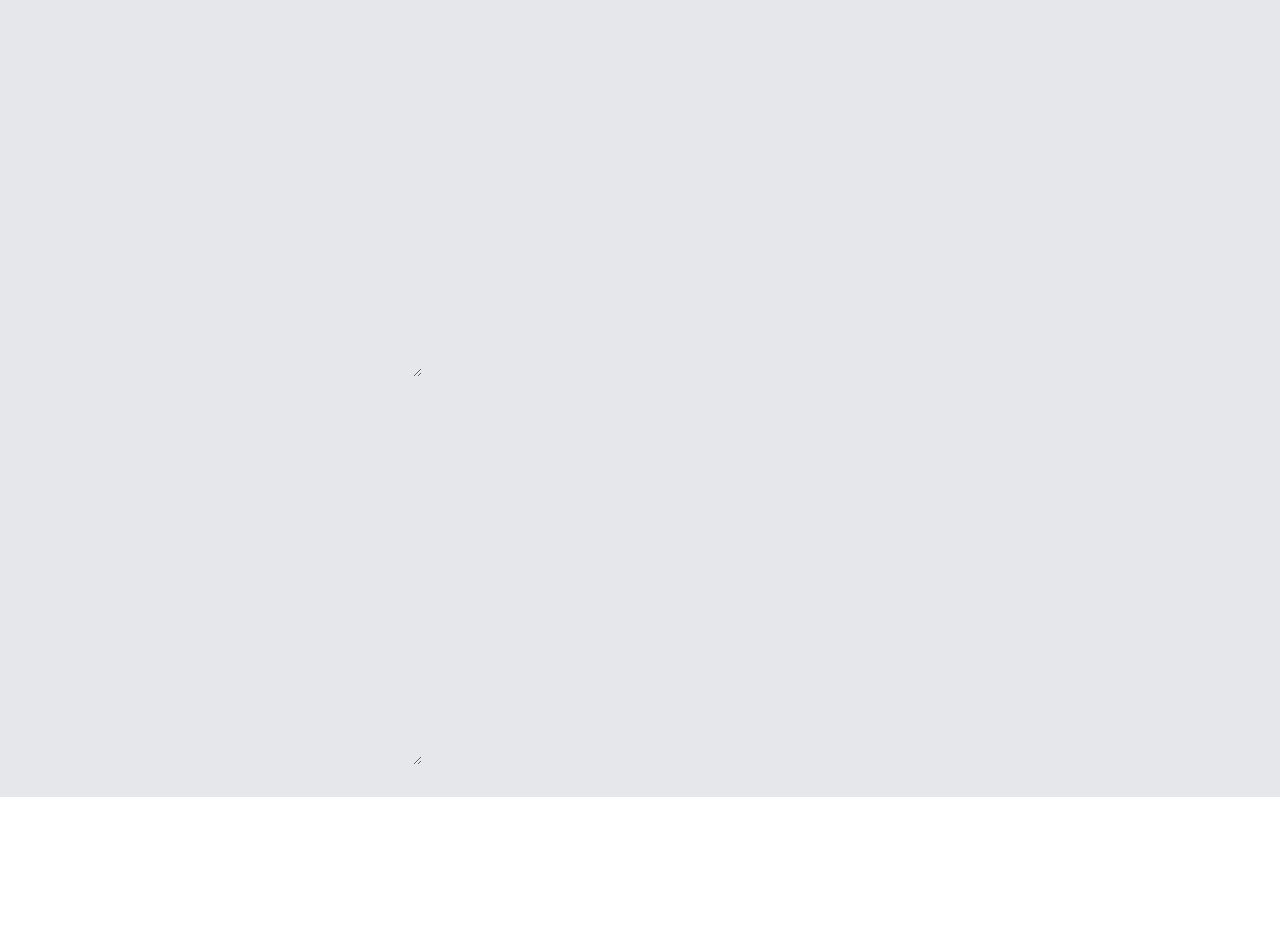
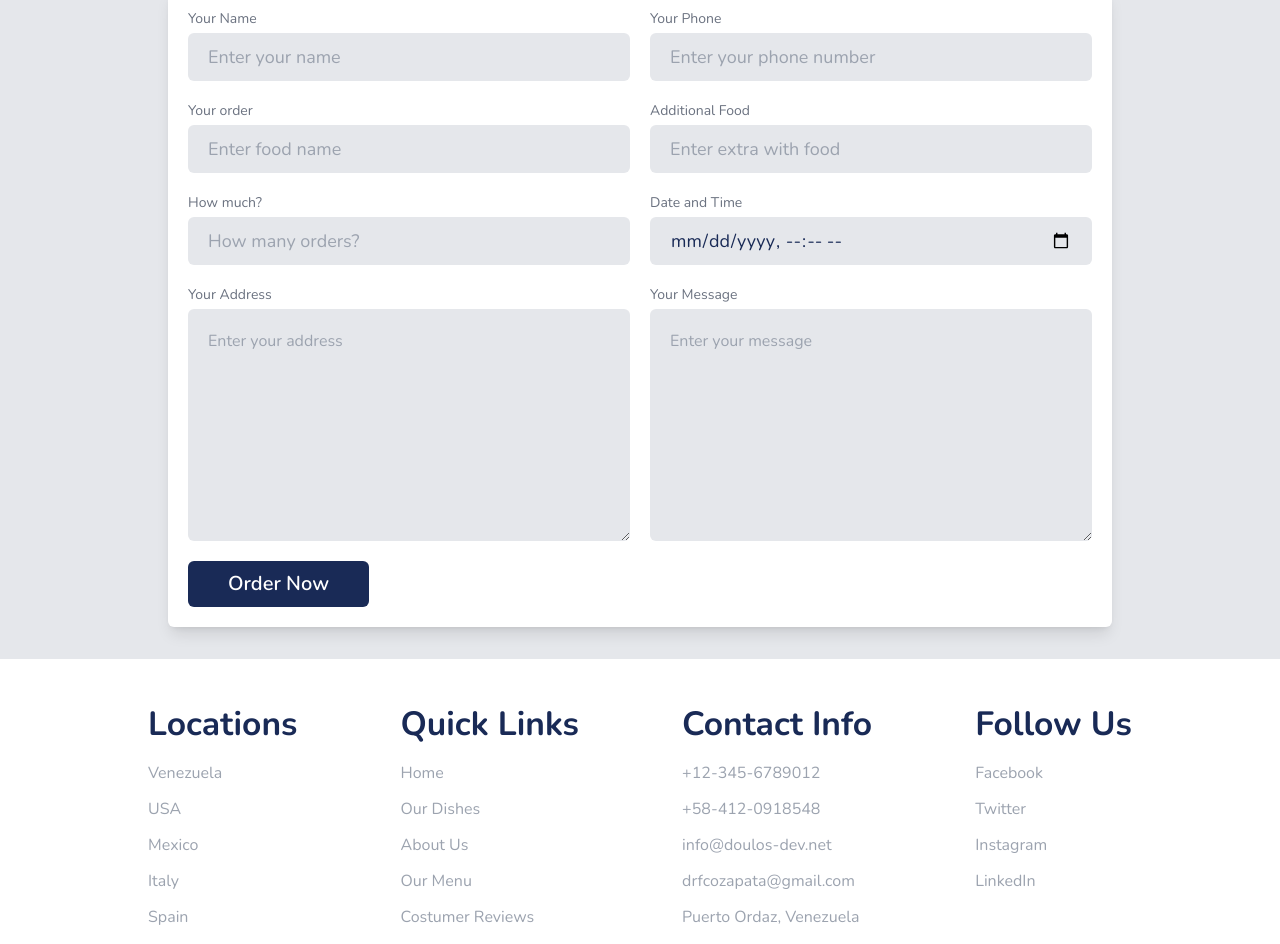
Before and after one commit to drfcozapata/restaurant1-vue, a Vue app: page / in a window 1280 px wide. Shown: the part 4300-5244 px from the top of the page. Before the commit the page ends 5097 px from the top, so only its background shows below. Built offline with nearby package versions, Linux system fonts and the light colour scheme.

Commit message:
Agregados Order y Footer

```diff
--- a/src/App.vue
+++ b/src/App.vue
@@ -6,6 +6,7 @@
 	import OurMenu from '@/views/menu/OurMenu.vue';
 	import CustomerReview from '@/views/reviews/CustomerReview.vue';
 	import OrderNow from '@/views/order/OrderNow.vue';
+	import Footer from './views/footer/Footer.vue';
 </script>
 
 <template>
@@ -16,4 +17,5 @@
 	<OurMenu />
 	<CustomerReview />
 	<OrderNow />
+	<Footer />
 </template>
--- a/src/components/order/OrderForm.vue
+++ b/src/components/order/OrderForm.vue
@@ -1,59 +1,104 @@
 <script lang="ts" setup>
-	//
+	const handleSubmit = (e: { preventDefault: () => void }) => {
+		console.log('Submit');
+	};
 </script>
 
 <template>
-	<form action="">
-		<div class="flex flex-col gap-5">
+	<form class="w-full bg-white rounded-md shadow-lg p-5" @submit="handleSubmit">
+		<div class="lg:flex lg:gap-5 mb-5">
+			<div class="flex flex-col gap-5 flex-1 mb-5 xl:mb-0">
 				<div class="flex flex-col">
-				<label for="" class="mb-1 text-xs"></label>
-				<input type="text" name="" id="" placeholder="" class="bg-gray-200 rounded-lg" />
+					<label for="name" class="mb-1 text-sm text-gray-500">Your Name</label>
+					<input
+						type="text"
+						name="name"
+						id="name"
+						placeholder="Enter your name"
+						class="bg-gray-200 rounded-md h-12 px-5 text-[#192a56] xl:text-lg"
+					/>
 				</div>
 				<div class="flex flex-col">
-				<label for="" class="mb-1 text-xs"></label>
-				<input type="text" name="" id="" placeholder="" class="bg-gray-200 rounded-lg" />
+					<label for="order" class="mb-1 text-sm text-gray-500">Your order</label>
+					<input
+						type="text"
+						name="order"
+						id="order"
+						placeholder="Enter food name"
+						class="bg-gray-200 rounded-md h-12 px-5 text-[#192a56] xl:text-lg"
+					/>
 				</div>
 				<div class="flex flex-col">
-				<label for="" class="mb-1 text-xs"></label>
-				<input type="text" name="" id="" placeholder="" class="bg-gray-200 rounded-lg" />
+					<label for="how-much" class="mb-1 text-sm text-gray-500">How much?</label>
+					<input
+						type="text"
+						name="how-much"
+						id="how-much"
+						placeholder="How many orders?"
+						class="bg-gray-200 rounded-md h-12 px-5 text-[#192a56] xl:text-lg"
+					/>
 				</div>
 				<div class="flex flex-col">
-				<label for="" class="mb-1 text-xs"></label>
+					<label for="address" class="mb-1 text-sm text-gray-500">Your Address</label>
 					<textarea
-					name=""
-					id=""
-					placeholder=""
+						name="address"
+						id="address"
+						placeholder="Enter your address"
 						cols="30"
-					rows="10"
-					class="bg-gray-200 rounded-lg"
+						rows="8"
+						class="bg-gray-200 rounded-md p-5"
 					></textarea>
 				</div>
 			</div>
-		<div class="flex flex-col gap-5">
+			<div class="flex flex-col gap-5 flex-1">
 				<div class="flex flex-col">
-				<label for="" class="mb-1 text-xs"></label>
-				<input type="text" name="" id="" placeholder="" class="bg-gray-200 rounded-lg" />
+					<label for="name" class="mb-1 text-sm text-gray-500">Your Phone</label>
+					<input
+						type="text"
+						name="name"
+						id="name"
+						placeholder="Enter your phone number"
+						class="bg-gray-200 rounded-md h-12 px-5 text-[#192a56] xl:text-lg"
+					/>
 				</div>
 				<div class="flex flex-col">
-				<label for="" class="mb-1 text-xs"></label>
-				<input type="text" name="" id="" placeholder="" class="bg-gray-200 rounded-lg" />
+					<label for="order" class="mb-1 text-sm text-gray-500">Additional Food</label>
+					<input
+						type="text"
+						name="order"
+						id="order"
+						placeholder="Enter extra with food"
+						class="bg-gray-200 rounded-md h-12 px-5 text-[#192a56] xl:text-lg"
+					/>
 				</div>
 				<div class="flex flex-col">
-				<label for="" class="mb-1 text-xs"></label>
-				<input type="text" name="" id="" placeholder="" class="bg-gray-200 rounded-lg" />
+					<label for="how-much" class="mb-1 text-sm text-gray-500">Date and Time</label>
+					<input
+						type="datetime-local"
+						name="how-much"
+						id="how-much"
+						placeholder="How many orders?"
+						class="bg-gray-200 rounded-md h-12 px-5 text-[#192a56] xl:text-lg"
+					/>
 				</div>
 				<div class="flex flex-col">
-				<label for="" class="mb-1 text-xs"></label>
+					<label for="address" class="mb-1 text-sm text-gray-500">Your Message</label>
 					<textarea
-					name=""
-					id=""
-					placeholder=""
+						name="address"
+						id="address"
+						placeholder="Enter your message"
 						cols="30"
-					rows="10"
-					class="bg-gray-200 rounded-lg"
+						rows="8"
+						class="bg-gray-200 rounded-md p-5"
 					></textarea>
 				</div>
 			</div>
+		</div>
+		<input
+			type="submit"
+			value="Order Now"
+			class="bg-[#192a56] hover:bg-green-600 py-2 px-10 text-white text-[1.25rem] 4xl:text-[1.4rem] font-semibold rounded-md"
+		/>
 	</form>
 </template>
 
--- /dev/null
+++ b/src/views/footer/Footer.vue
@@ -0,0 +1,89 @@
+import HomePage from '@/views/home/HomePage.vue';
+<script lang="ts" setup>
+	//
+</script>
+
+<template>
+	<footer class="xl:px-5 container">
+		<div class="py-4 md:py-6 xl:py-10 md:flex md:justify-between">
+			<div class="flex flex-col gap-1 xl:gap-3 items-center md:items-start mb-3 xl:mb-0">
+				<h3
+					class="text-[1.8rem] md:text-[1.6rem] xl:text-[2.1rem] 3xl:text-4xl text-[#192a56] font-bold"
+				>
+					Locations
+				</h3>
+				<p><a href="#">Venezuela</a></p>
+				<p><a href="#">USA</a></p>
+				<p><a href="#">Mexico</a></p>
+				<p><a href="#">Italy</a></p>
+				<p><a href="#">Spain</a></p>
+			</div>
+			<div class="flex flex-col gap-1 xl:gap-3 items-center md:items-start mb-3 xl:mb-0">
+				<h3
+					class="text-[1.8rem] md:text-[1.6rem] xl:text-[2.1rem] 3xl:text-4xl text-[#192a56] font-bold"
+				>
+					Quick Links
+				</h3>
+				<p><a href="#home">Home</a></p>
+				<p><a href="#dishes">Our Dishes</a></p>
+				<p><a href="#about">About Us</a></p>
+				<p><a href="#menu">Our Menu</a></p>
+				<p><a href="#review">Costumer Reviews</a></p>
+				<p><a href="#order">Order Now</a></p>
+			</div>
+			<div class="flex flex-col gap-1 xl:gap-3 items-center md:items-start mb-3 xl:mb-0">
+				<h3
+					class="text-[1.8rem] md:text-[1.6rem] xl:text-[2.1rem] 3xl:text-4xl text-[#192a56] font-bold"
+				>
+					Contact Info
+				</h3>
+				<p><a href="tel:+12-345-6789012">+12-345-6789012</a></p>
+				<p><a href="https://wa.me/584120918548">+58-412-0918548</a></p>
+				<p><a href="mailto:info@doulos-dev.net">info@doulos-dev.net</a></p>
+				<p><a href="mailto:drfcozapata@gmail.com">drfcozapata@gmail.com</a></p>
+				<p>Puerto Ordaz, Venezuela</p>
+			</div>
+			<div class="flex flex-col gap-1 xl:gap-3 items-center md:items-start">
+				<h3
+					class="text-[1.8rem] md:text-[1.6rem] xl:text-[2.1rem] 3xl:text-4xl text-[#192a56] font-bold"
+				>
+					Follow Us
+				</h3>
+				<p><a href="#">Facebook</a></p>
+				<p><a href="https://twitter.com/drfcozapata">Twitter</a></p>
+				<p><a href="#">Instagram</a></p>
+				<p><a href="https://linkedin.com/in/drfcozapata">LinkedIn</a></p>
+			</div>
+		</div>
+
+		<hr />
+
+		<div class="py-3 text-center xl:flex xl:justify-between">
+			<p>Designed by <span class="text-green-600">Mr. Web Designer</span></p>
+			<p>
+				All right reserved @ 2024 by
+				<span class="text-green-600"
+					>Francisco Zapata <a href="https://doulos-dev.net">(Doulos Dev)</a></span
+				>
+			</p>
+		</div>
+	</footer>
+</template>
+
+<style scoped>
+	footer p,
+	footer p a {
+		font-size: 1.25rem;
+		color: rgb(156 163 175);
+	}
+	footer p a:hover {
+		text-decoration: underline;
+		color: rgb(22 163 74);
+	}
+	@media (max-width: 1280px) {
+		footer p,
+		footer p a {
+			font-size: 1rem;
+		}
+	}
+</style>
--- a/src/views/order/OrderNow.vue
+++ b/src/views/order/OrderNow.vue
@@ -15,7 +15,7 @@
 			>
 				Free and Fast
 			</h2>
-			<div class="mt-10 flex flex-wrap gap-5 4xl:gap-7 justify-between">
+			<div class="mt-10 xl:px-10 2xl:px-15 3xl:px-20 4xl:px-32">
 				<OrderForm />
 			</div>
 		</div>
```
Lines whose indentation alone changed are shown as unchanged.
